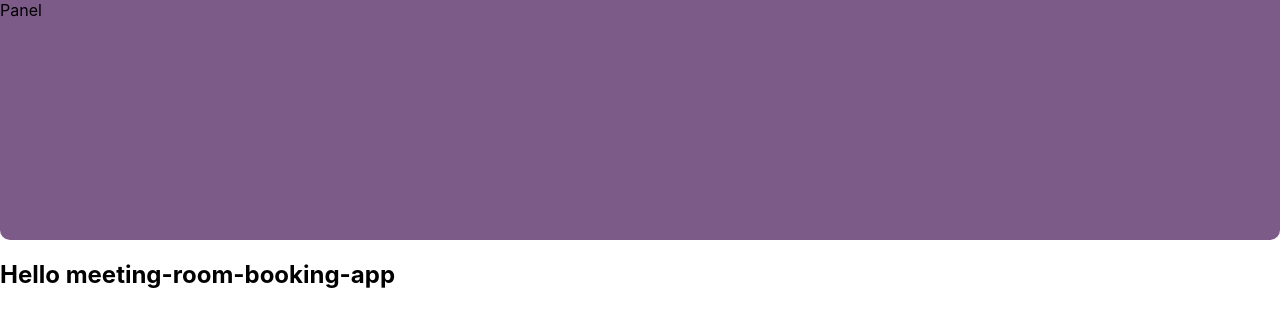
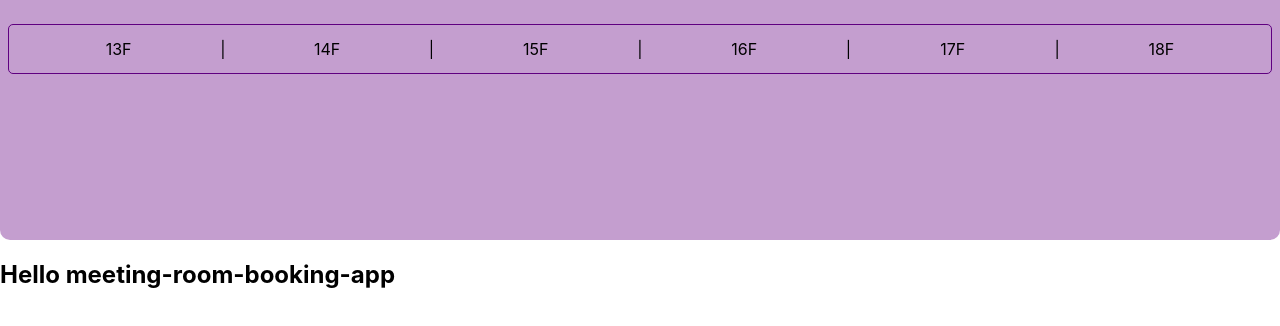
Before and after one commit to hellosam1332/meeting-room-booking-app, a Next.js app: page /Main in a window 1280 px wide. Shown: the top 326 px of the page. Built offline with nearby package versions, Linux system fonts and the light colour scheme.

Commit message:
Add booking panel component

```diff
--- a/src/components/BookingPanel.tsx
+++ b/src/components/BookingPanel.tsx
@@ -3,10 +3,52 @@ import styled from "@emotion/styled";
 
 const Container = styled.div`
   height: 15rem;
+  padding: 0.5rem;
   border-radius: 0 0 10px 10px;
-  background-color: #7d5b88;
+  background-color: #c49ecf;
 `;
 
-export default function BookingPanel() {
-  return <Container>Panel</Container>;
+const FloorPicker = styled.div`
+  display: flex;
+  justify-content: space-between;
+  align-items: center;
+  padding: 0.5rem;
+  border: 1px solid #5f0080;
+  border-radius: 5px;
+  margin: 1rem 0;
+`;
+
+const Level = styled.span`
+  display: inline-blocks;
+  width: 100%;
+  height: 2rem;
+  line-height: 2rem;
+  text-align: center;
+  vertical-align: text-bottom;
+`;
+
+interface Props {
+  meetingRooms: any;
 }
+
+export default function BookingPanel({ meetingRooms }: Props) {
+  const [currentLevel, setCurrentLevel] = React.useState("18F");
+
+  return (
+    <Container>
+      <FloorPicker>
+        <Level>13F</Level>
+        <span>|</span>
+        <Level>14F</Level>
+        <span>|</span>
+        <Level>15F</Level>
+        <span>|</span>
+        <Level>16F</Level>
+        <span>|</span>
+        <Level>17F</Level>
+        <span>|</span>
+        <Level>18F</Level>
+      </FloorPicker>
+    </Container>
+  );
+}
```
